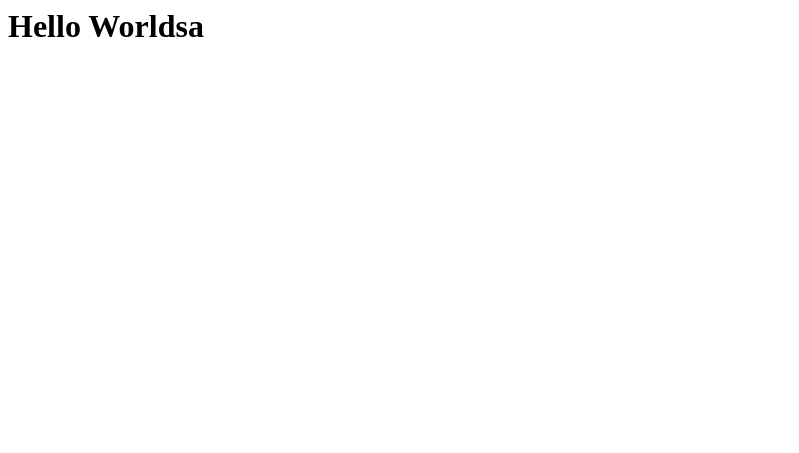
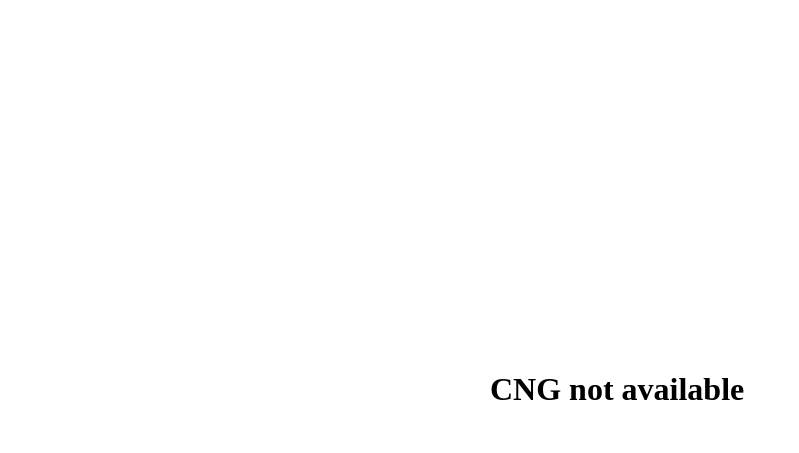
Before and after one commit to purvish14/workflow, a plain HTML site: page index.html in a window 1280 px wide. Shown: the whole page, without its empty margins (0-799 px from the left). Drawn offline with Linux system fonts and the light colour scheme.

Commit message:
update index page

```diff
--- a/index.html
+++ b/index.html
@@ -1,7 +1,19 @@
 <html>
-    <body>
+
+<body>
+    <div style="
+    position: absolute;
+    top:0;
+    bottom: 0;
+    left: 0;
+    right: 0;
+    margin: auto;
+    width: 300px;
+    height: 100px;">
         <h1>
-            Hello Worldsa
+            CNG not available
         </h1>
-    </body>
+    </div>
+</body>
+
 </html>
```
